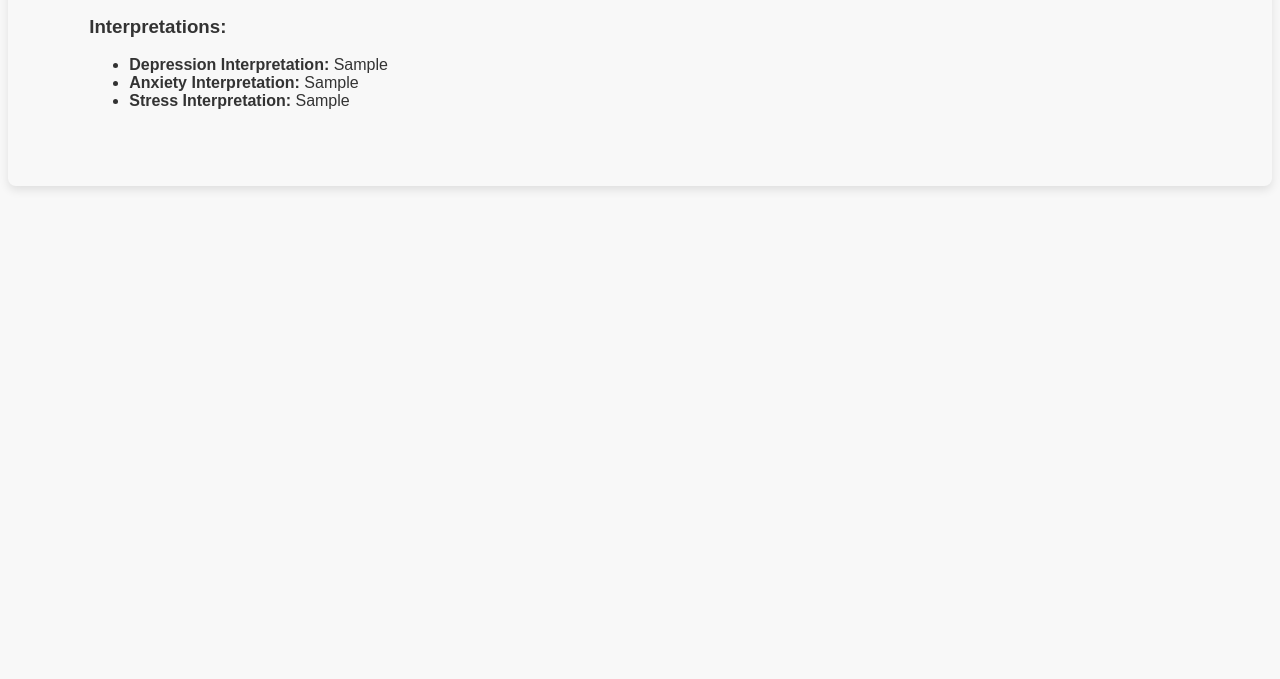
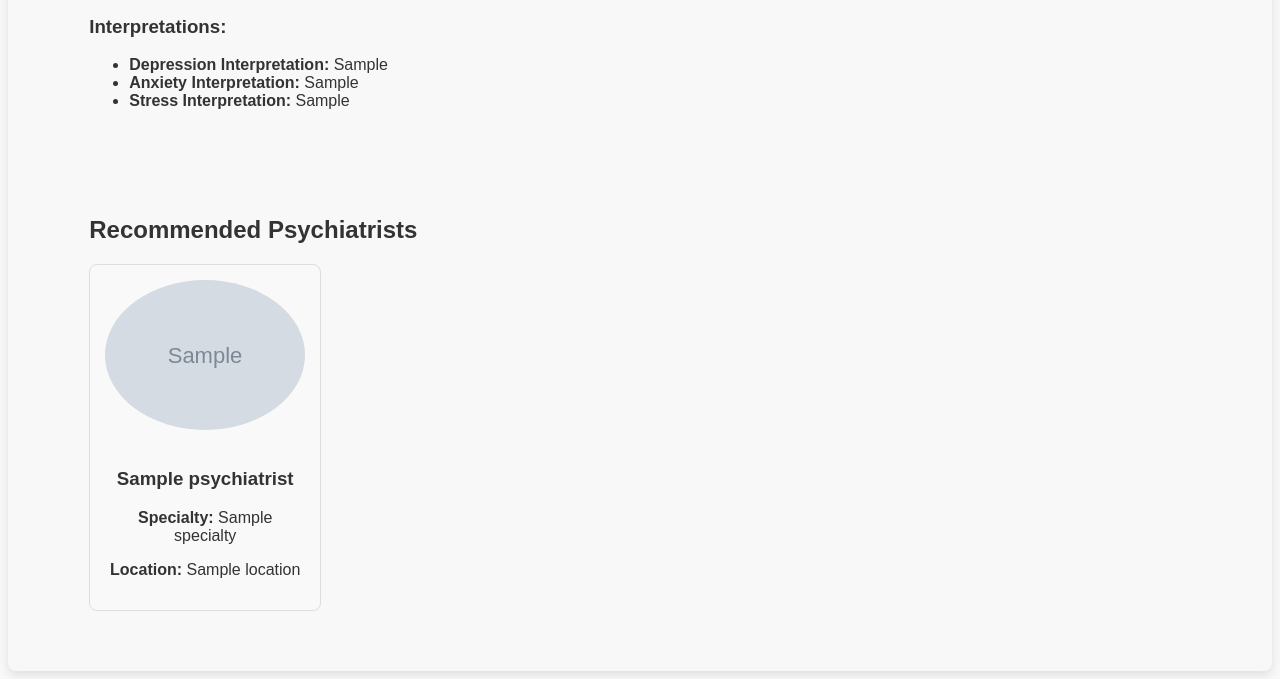
Before and after one commit to prakett/DemoProject, a Flask app: template templates/report.html in a window 1280 px wide. Shown: the part 330-1009 px from the top of the page. Before the commit the page ends 520 px from the top, so only its background shows below. Run offline with Flask 3, Linux system fonts and the light colour scheme; the template is opened without the code that fills it: most values are stand-ins (such as "Sample title", 1, 10 or a date in 2020); grey boxes marked "Sample" are stand-in pictures.

Commit message:
Added Tiles for Psychiatrist recommendation.

```diff
--- a/app.py
+++ b/app.py
@@ -51,6 +51,27 @@ questions = [
     "I was worried about situations in which I might panic and make a fool of myself",
     "I experienced trembling (eg, in the hands)",
     "I found it difficult to work up the initiative to do things"
+]
+
+psychiatrists = [
+    {
+        "name": "Dr. Jane Doe",
+        "specialty": "Clinical Psychologist",
+        "location": "New York, NY",
+        "photo_url": "images/jane_doe.jpg"
+    },
+    {
+        "name": "Dr. John Smith",
+        "specialty": "Psychiatrist",
+        "location": "San Francisco, CA",
+        "photo_url": "images/john_smith.jpg"
+    },
+    {
+        "name": "Dr. Emily White",
+        "specialty": "Therapist",
+        "location": "Chicago, IL",
+        "photo_url": "images/emily_white.jpg"
+    }
 ]
 
 def transform_responses_to_features(responses):
@@ -107,8 +128,8 @@ def submit():
         report = generate_report(model, responses)
         print(f"Report generated: {report}")  # Debugging line
 
-        # Render report.html
-        return render_template('report.html', report=report)
+        # Render report.html with psychiatrist data
+        return render_template('report.html', report=report, psychiatrists=psychiatrists)
     except ValueError as e:
         print(f"ValueError: {e}")  # Debugging line
         return f"Error: {e}"
--- a/static/style.css
+++ b/static/style.css
@@ -99,3 +99,29 @@ button:hover {
         font-size: 1.5em;
     }
 }
+
+.psychiatrists {
+    margin-top: 30px;
+}
+
+.psychiatrist-cards {
+    display: flex;
+    gap: 20px;
+    flex-wrap: wrap;
+}
+
+.psychiatrist-card {
+    border: 1px solid #ddd;
+    padding: 15px;
+    text-align: center;
+    width: 200px;
+    border-radius: 8px;
+    background-color: #f9f9f9;
+}
+
+.psychiatrist-card img {
+    width: 100%;
+    height: auto;
+    border-radius: 50%;
+    margin-bottom: 15px;
+}
--- a/templates/report.html
+++ b/templates/report.html
@@ -26,3 +26,25 @@
       <li><strong>Depression Interpretation:</strong> {{ report['Depression Interpretation'] }}</li>
       <li><strong>Anxiety Interpretation:</strong> {{ report['Anxiety Interpretation'] }}</li>
       <li><strong>Stress Interpretation:</strong> {{ report['Stress Interpretation'] }}</li>
+    </ul>
+  </div>
+</section>
+
+<section class="psychiatrists">
+  <div class="container">
+    <h2>Recommended Psychiatrists</h2>
+    <div class="psychiatrist-cards">
+      {% for psychiatrist in psychiatrists %}
+      <div class="psychiatrist-card">
+        <img src="{{ url_for('static', filename=psychiatrist.photo_url) }}" alt="{{ psychiatrist.name }}">
+        <h3>{{ psychiatrist.name }}</h3>
+        <p><strong>Specialty:</strong> {{ psychiatrist.specialty }}</p>
+        <p><strong>Location:</strong> {{ psychiatrist.location }}</p>
+      </div>
+      {% endfor %}
+    </div>
+  </div>
+</section>
+
+</body>
+</html>
```
Also changed, not shown: TrashButUseful/ModelTraining].py (renamed from ModelTraining].py), TrashButUseful/dass_42_cleaned.csv (renamed from dass_42_cleaned.csv), TrashButUseful/extraction.py (renamed from extraction.py), TrashButUseful/generate_report.py (renamed from generate_report.py), TrashButUseful/path_to_save_csv_file.csv (renamed from path_to_save_csv_file.csv), TrashButUseful/train_model.py (renamed from train_model.py), TrashButUseful/tuneing.py (renamed from tuneing.py), 3 other files.
